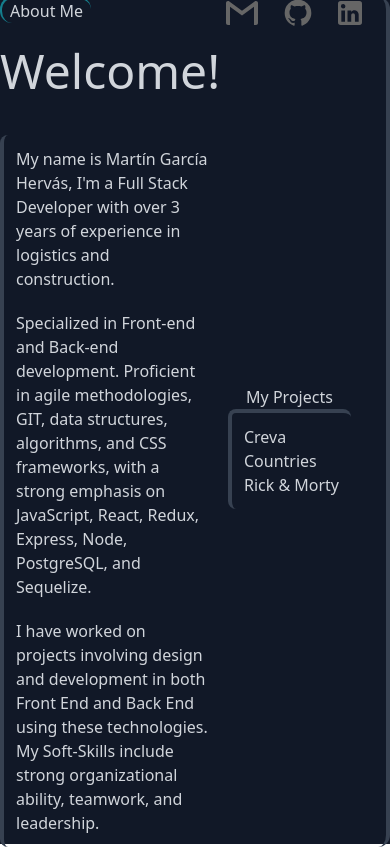
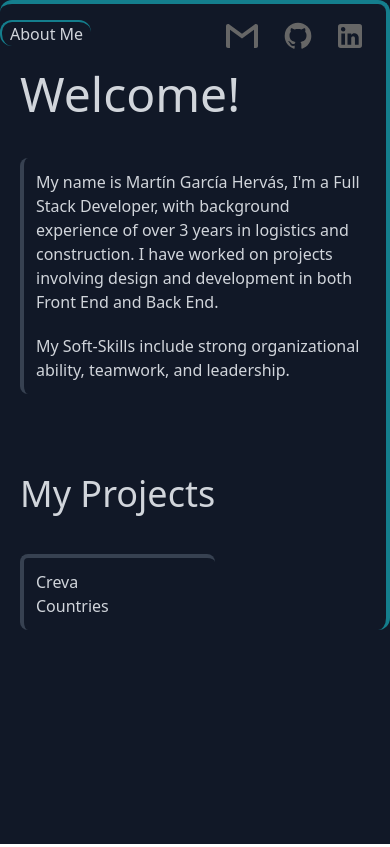
Before and after one commit to MartinGarciaHervas/Portfolio, a React (Vite) app: page / in a window 390 px wide. Built offline with nearby package versions, Linux system fonts and the light colour scheme.

Commit message:
responsive ok + starting logic

```diff
--- a/src/App.tsx
+++ b/src/App.tsx
@@ -3,7 +3,7 @@ import Home from './Views/Home'
 function App() {
 
   return (
-      <div className='flex justify-center items-center bg-gray-900 text-gray-300 w-screen h-screen'>
+      <div className='lg:flex lg:justify-center lg:items-center bg-gray-900 text-gray-300 h-screen w-screen'>
         <Home/>
       </div>
   )
--- a/src/Views/Home.tsx
+++ b/src/Views/Home.tsx
@@ -4,9 +4,9 @@ import SocialMedia from "../components/SocialMedia"
 
 const Home = () => {
     return (
-        <div className="flex flex-col justify-center lg:p-7 lg:w-3/4 lg:h-3/4 border-r-4 border-bordergreen hover:border-gray-700 transition-all duration-300 rounded-xl">
+        <div className="flex flex-col justify-center lg:p-7 lg:w-3/4 lg:h-3/4 pt-4 border-t-4 border-r-4 border-bordergreen hover:border-gray-700 transition-all duration-300 rounded-xl">
             <SocialMedia />
-            <div className="flex wrap">
+            <div className="flex flex-col lg:flex-row items-start ml-5">
                 <Bio />
                 <Projects />
             </div>
--- a/src/components/Bio.tsx
+++ b/src/components/Bio.tsx
@@ -1,16 +1,15 @@
 const Bio = () => {
+
+
+
     return (
-        <div className="flex justify-start w-1/2">
+        <div className="flex justify-start lg:w-1/2">
             <div>
-                <h1 className="text-5xl mb-10">Welcome!</h1>
+                <h1 className="text-5xl lg:text-8xl mb-10">Welcome!</h1>
                 <div className="border-l-4 border-gray-700 hover:border-bordergreen transition-all duration-300 rounded-lg p-3">
-                    <p className="mb-5">My name is Martín García Hervás, I'm a Full Stack Developer with over 3 years of experience in logistics and construction.</p>
-                    <p className="mb-5">Specialized in Front-end and Back-end development. Proficient in agile methodologies, GIT, data
-                        structures, algorithms, and CSS frameworks, with a strong emphasis on JavaScript, React, Redux,
-                        Express, Node, PostgreSQL, and Sequelize.</p>
-                    <p>I have worked on projects involving design and
-                        development in both Front End and Back End using these technologies.
-                        My Soft-Skills include strong organizational ability, teamwork, and leadership.</p>
+                    <p className="mb-5">My name is Martín García Hervás, I'm a Full Stack Developer, with background experience of over 3 years in logistics and construction. I have worked on projects involving design and
+                        development in both Front End and Back End.</p>
+                    <p>My Soft-Skills include strong organizational ability, teamwork, and leadership.</p>
                 </div>
             </div>
         </div>
--- a/src/components/Projects.tsx
+++ b/src/components/Projects.tsx
@@ -1,14 +1,18 @@
+import db from '../utils/db.json'
+
 const Projects = () => {
-return (
-    <div className="flex flex-col items-center justify-center w-1/2">
-        <h1>My Projects</h1>
-        <div className="flex flex-col border-l-4 border-t-4 border-gray-700 hover:border-bordergreen transition-all duration-300 rounded-lg p-3">
-            <p>Creva</p>
-            <p>Countries</p>
-            <p>Rick & Morty</p>
+    return (
+        <div className="flex flex-col lg:items-center mt-20 lg:mt-0 lg:w-1/2">
+            <div>
+                <h1 className="text-4xl mb-10">My Projects</h1>
+                <div className="flex flex-col border-l-4 border-t-4 border-gray-700 hover:border-bordergreen transition-all duration-300 rounded-lg p-3">
+                    {db.Projects.map((project, index) => (
+                        <p key={index}>{project.title}</p>
+                    ))}
+                </div>
+            </div>
         </div>
-    </div>
-)
+    )
 }
 
 export default Projects
--- a/src/components/SocialMedia.tsx
+++ b/src/components/SocialMedia.tsx
@@ -4,7 +4,7 @@ import gmail from '../assets/CibGmail (1).svg'
 
 const SocialMedia = () => {
     return (
-        <div className='flex justify-between mb-6'>
+        <div className='flex justify-between mb-6 w-full'>
             <div className='border-l-2 border-t-2 rounded-xl border-bordergreen hover:border-gray-700 transition-all duration-300'>
                 <p className='pl-2 pr-2'>About Me</p>
             </div>
--- /dev/null
+++ b/src/utils/db.json
@@ -0,0 +1,27 @@
+{
+    "Projects": [
+        {
+            "title": "Creva",
+            "desc": {
+                "en": "Focused on offering services to enhance client skills, CreVa is a real company aiming to create value in individuals characteristics."
+            }
+        },
+        {
+            "title": "Countries",
+            "desc": {
+                "en": "Focused on managing country-related activities, this platform allows users to create activities associated with specific countries, providing an interactive and informative experience."
+            }
+        }
+    ],
+    "Bio": {
+        "title": {
+            "en": "Welcome!"
+        },
+        "desc": {
+            "en": "My name is Martín García Hervás, I'm a Full Stack Developer, with background experience of over 3 years in logistics and construction. I have worked on projects involving design and development in both Front End and Back End."
+        },
+        "secDesc": {
+            "en": "My Soft-Skills include strong organizational ability, teamwork, and leadership."
+        }
+    }
+}
```
